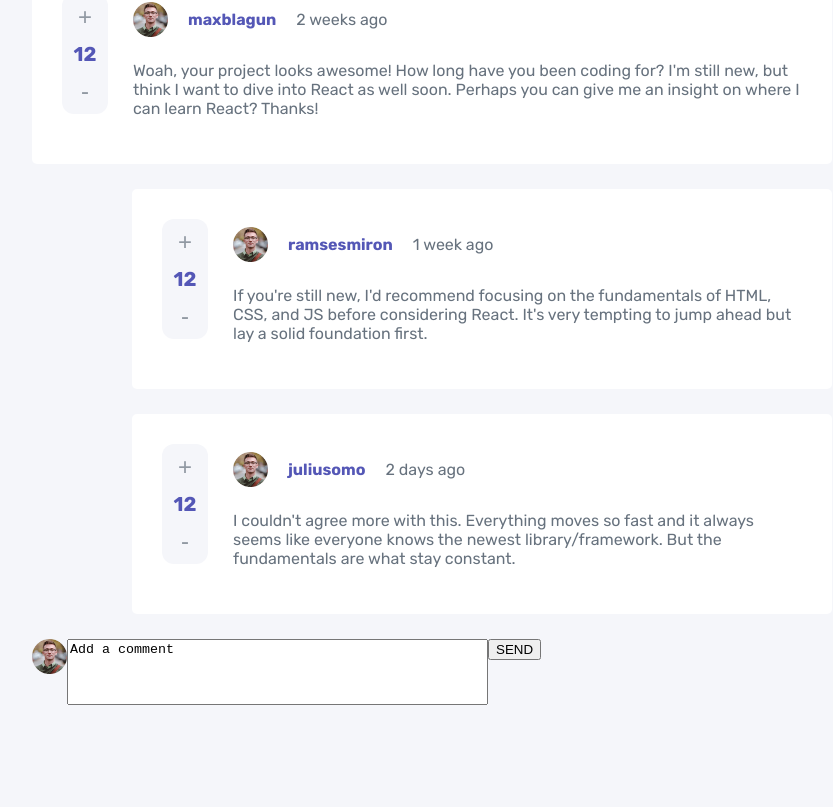
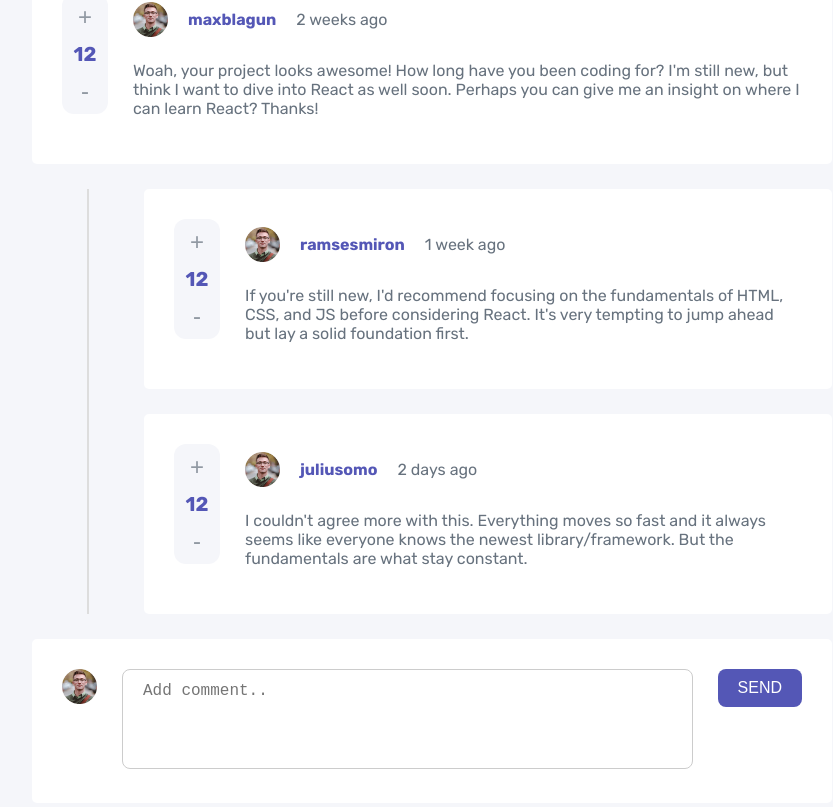
Before and after one commit to BahubaliYh/interactive-comments-reactJs, a React (Vite) app: page / in a window 1280 px wide. Shown: the part 391-1198 px from the top of the page, without its empty margins (208-1041 px from the left). Built offline with nearby package versions, Linux system fonts and the light colour scheme.

Commit message:
added css styles to add comment and replies

```diff
--- a/src/App.css
+++ b/src/App.css
@@ -21,7 +21,8 @@ textarea {
   margin: 130px 240px;
 }
 
-.comment {
+.comment,
+.add-comment-section {
   background-color: #fff;
   padding: 30px;
   margin-bottom: 25px;
@@ -51,3 +52,39 @@ textarea {
 .comment-username {
   color: hsl(238, 40%, 52%)
 }
+
+
+.replies-container {
+  padding-left: 55px;
+  border-left: 2px solid #ddd;
+  margin-left: 55px;
+}
+
+
+.add-comment-textbox {
+  width: 100%;
+  height: 100px;
+  padding: 12px 20px;
+  box-sizing: border-box;
+  border: 1px solid #ccc;
+  border-radius: 8px;
+  font-size: 16px;
+  resize: none;
+}
+
+
+.add-comment-textbox:focus-visible {
+  outline: none;
+  border: 1.5px solid hsl(238, 40%, 52%);
+}
+
+.send-btn {
+  padding: 10px 20px;
+  background-color: hsl(238, 40%, 52%);
+  outline: none;
+  border: none;
+  border-radius: 8px;
+  color: #fff;
+  font-size: 16px;
+  font-weight: 500;
+}
--- a/src/components/AddCommentComponent.tsx
+++ b/src/components/AddCommentComponent.tsx
@@ -6,10 +6,11 @@ function AddCommentComponent() {
       <div>
         <img src={juliusomoPng} alt="user profile picture" width="35px" />
       </div>
-      <div>
-        <textarea id="w3review" name="w3review" rows={4} cols={50}>
-          Add a comment
-        </textarea>
+      <div style={{ width: "100%" }}>
+        <textarea
+          className="add-comment-textbox"
+          placeholder="Add comment.."
+        ></textarea>
       </div>
       <div>
         <button className="send-btn">SEND</button>
--- a/src/components/Comments.tsx
+++ b/src/components/Comments.tsx
@@ -19,7 +19,7 @@ function Comments({ comment }: CommentsProps) {
           <p className="comment-text">{comment.content}</p>
         </div>
       </div>
-      <div style={{ paddingLeft: "100px" }}>
+      <div className="replies-container">
         {comment?.replies?.map((reply) => (
           <Reply reply={reply} key={reply.id} />
         ))}
```
